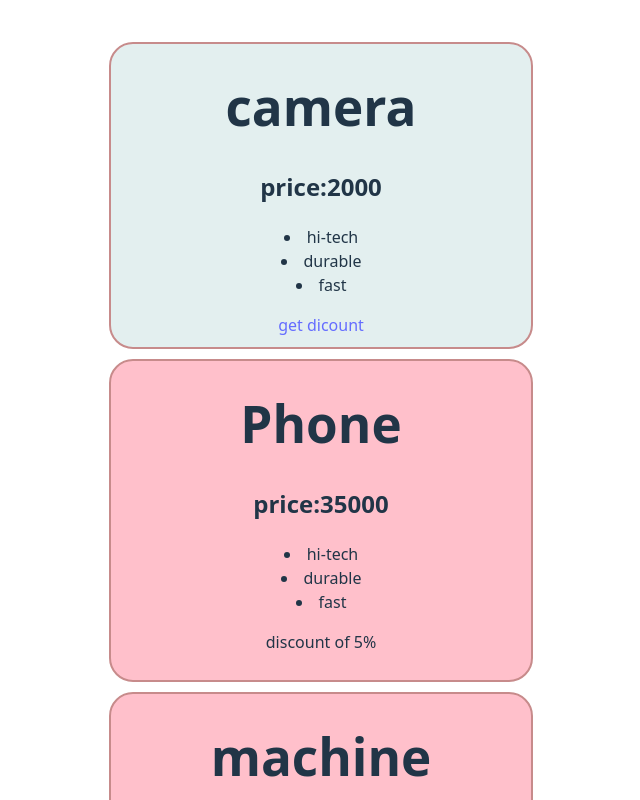
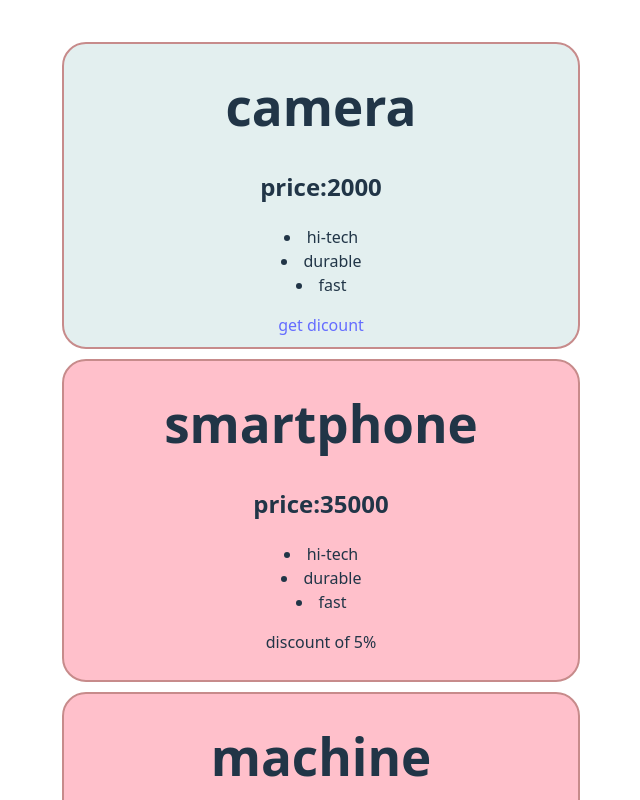
Before and after one commit to Rohitkumaryadav17/MERN-STACK-DEVELOPMENT, a React (Vite) app in the folder My first project/: page / in a window 1280 px wide. Shown: the top 800 px of the page, without its empty margins (319-959 px from the left). Built offline with nearby package versions, Linux system fonts and the light colour scheme.

Commit message:
mernstack

```diff
--- a/My first project/src/Producttab.jsx
+++ b/My first project/src/Producttab.jsx
@@ -8,7 +8,7 @@ function Producttab(){
     return(
     <>
   <Product title="camera" price={2000} features2={option}/>
-    <Product title="Phone" price={35000} features2={option}/>
+    <Product title="smartphone" price={35000} features2={option}/>
       <Product title="machine" price={40000} features2={option}/>
 
 
```
